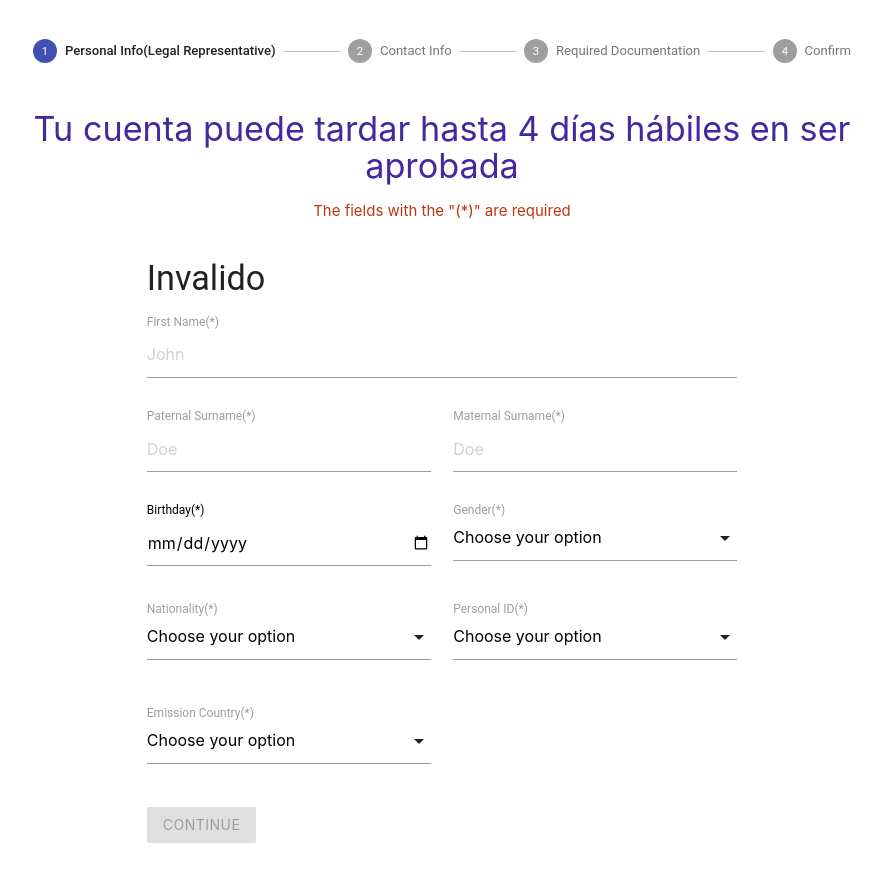
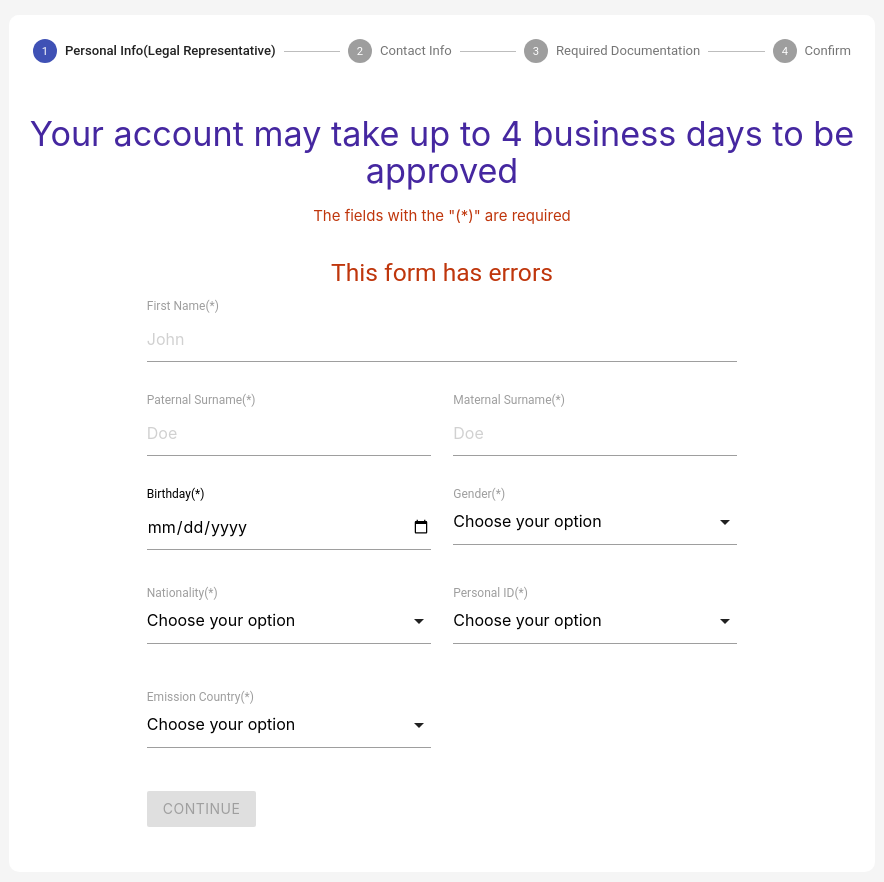
Before and after one commit to brian02oriel/materialize-step-form, a React (Create React App) app: page / in a window 1280 px wide. Shown: the top 882 px of the page, without its empty margins (198-1082 px from the left). Built offline with nearby package versions, Linux system fonts and the light colour scheme.

Commit message:
Styles changes

```diff
--- a/src/App.js
+++ b/src/App.js
@@ -7,7 +7,7 @@ import Grid from '@material-ui/core/Grid';
 class App extends Component {
   render() {
     return (
-        <div className="container">
+        <div className="container grey lighten-4">
             <Grid
             alignContent = 'center'
             alignItems = 'center'
--- /dev/null
+++ b/src/Content.css
@@ -0,0 +1,7 @@
+.contents {
+    border-style: solid;
+    border-color: #000;
+    border-width: 1px;
+    border-radius: 10px;
+    margin: 100px;
+}
--- a/src/components/Confirm.js
+++ b/src/components/Confirm.js
@@ -12,7 +12,7 @@ export default class Confirm extends Component {
     }
 
   render() {
-      const { values:{ firstName, PlastName, MlastName, birth, gender, nationality, em_country, id, id_number, direction,city, postal, country, pid_front, pid_back, presidence} } = this.props;
+      const { values:{ firstName, PlastName, MlastName, birth, gender, nationality, em_country, id, id_number, direction,city, postal, country, pid_front, pid_back, check_residence} } = this.props;
     return (
         <div className='container'>
                 <Fragment>
@@ -53,7 +53,7 @@ export default class Confirm extends Component {
                                      <span class="card-title">Required Docs</span>
                                      <strong><p><h6>Identity Check (front): </h6> {pid_front}  </p></strong>
                                      <strong><p><h6>Identity Check (back): </h6> {pid_back} </p></strong>
-                                     <strong><p><h6>Residence Check: </h6> {presidence}  </p></strong>
+                                     <strong><p><h6>Residence Check: </h6> {check_residence}  </p></strong>
 
                                 </div>
                             </div>
--- a/src/components/ContactForm.js
+++ b/src/components/ContactForm.js
@@ -41,12 +41,12 @@ export default class ContactForm extends Component {
             if(this.state.enableButton !== ''){
                 this.setState({enableButton: ''});
             }
-            return(<h4> Valido </h4>)
+            return(<h5 className="light-green-text text-darken-2 center-align"> Everything is OK</h5>)
         } else {
             if(this.state.enableButton !== 'disabled'){
                 this.setState({enableButton: 'disabled'});
             }
-            return(<h4> Invalido </h4>)
+            return(<h5 className="deep-orange-text text-darken-4 center-align"> This form has errors </h5>)
         }
     }
 
--- a/src/components/FormRequiredDocs.js
+++ b/src/components/FormRequiredDocs.js
@@ -60,12 +60,12 @@ formValid(isValid){
         if(this.state.enableButton !== ''){
             this.setState({enableButton: ''});
         }
-        return(<h4> Valido </h4>)
+        return(<h5 className="light-green-text text-darken-2 center-align"> Everything is OK</h5>)
     } else {
         if(this.state.enableButton !== 'disabled'){
             this.setState({enableButton: 'disabled'});
         }
-        return(<h4> Invalido </h4>)
+        return(<h5 className="deep-orange-text text-darken-4 center-align"> This form has errors </h5>)
     }
 }
 
@@ -107,7 +107,7 @@ formValid(isValid){
                       <div className="card-action">
                         <div className="btn deep-purple darken-3">
                             <span>Upload File</span>
-                            <input name="presidence" type="file" onChange = {handleChange('presidence')} id="presidence" value = {values.presidence}></input>
+                            <input name="check_residence" type="file" onChange = {handleChange('check_residence')} id="check_residence" value = {values.check_residence}></input>
                         </div>
                          <input type="text" className="file-path validate" required/>
                       </div>
--- a/src/components/PersonalForm.js
+++ b/src/components/PersonalForm.js
@@ -93,12 +93,12 @@ formValid(isValid){
         if(this.state.enableButton !== ''){
             this.setState({enableButton: ''});
         }
-        return(<h4> Valido </h4>)
+        return(<h5 className="light-green-text text-darken-2 center-align"> Everything is OK</h5>)
     } else {
         if(this.state.enableButton !== 'disabled'){
             this.setState({enableButton: 'disabled'});
         }
-        return(<h4> Invalido </h4>)
+        return(<h5 className="deep-orange-text text-darken-4 center-align"> This form has errors </h5>)
     }
 }
   render() {
@@ -106,8 +106,9 @@ formValid(isValid){
     return (
 
       <div className='container'>
-      <div>{this.formValid(isValid)}</div>
+        <div className="centar-align">{this.formValid(isValid)}</div>
         <Fragment>
+
             <div className='row'>
                 <div className='col s12 '>
                     <label htmlFor="first_name">First Name(*)</label>
--- a/src/components/Stepper.js
+++ b/src/components/Stepper.js
@@ -11,6 +11,8 @@ import ContactForm from './ContactForm';
 import FormRequiredDocs from './FormRequiredDocs';
 import Confirm from './Confirm'
 import Success from './Success'
+
+import '../Content.css';
 
 
 function getSteps() {
@@ -39,7 +41,7 @@ class FormStepper extends Component {
     country:'',
     pid_front: '', //third form
     pid_back:'',
-    presidence: ''
+    check_residence: ''
 
 
 
@@ -48,8 +50,8 @@ class FormStepper extends Component {
 
 // Get the steps contents
 getStepContent(step) {
-  const {firstName, PlastName, MlastName, birth, gender, nationality, em_country, id, id_number, direction,city, postal, country, pid_front, pid_back, presidence} = this.state;
-  const values = {firstName, PlastName, MlastName, birth, gender, nationality, em_country, id, id_number, direction,city, postal, country, pid_front, pid_back, presidence};
+  const {firstName, PlastName, MlastName, birth, gender, nationality, em_country, id, id_number, direction,city, postal, country, pid_front, pid_back, check_residence} = this.state;
+  const values = {firstName, PlastName, MlastName, birth, gender, nationality, em_country, id, id_number, direction,city, postal, country, pid_front, pid_back, check_residence};
   //console.log(step);
   switch (step) {
       case 0:
@@ -199,13 +201,13 @@ handleChange = input => e => {
         }
     break
 
-    case "presidence":
-    console.log("presidence", value);
+    case "check_residence":
+    console.log("check_residence", value);
      if(value){
-       this.validFields3.presidence = true;
+       this.validFields3.check_residence = true;
        this.FormValidation(3, this.validFields3);
         } else{
-          this.validFields3.presidence = false;
+          this.validFields3.check_residence = false;
           this.FormValidation(3, this.validFields3);
         }
 
@@ -239,7 +241,7 @@ validFields2 = {
 validFields3 = {
   pid_front: false,
   pid_back: false,
-  presidence: false,
+  check_residence: false,
 }
 
 //Validate all the 3 forms
@@ -409,13 +411,13 @@ handleBlur = input => e => {
 
 
   render() {
-    const {containerStyle, contentStyle} = styles;
+    const {containerStyle, stepperStyle} = styles;
     const steps = getSteps();
     const activeStep = this.state.step;
 
     return (
       <Grid style = { containerStyle}>
-        <Stepper activeStep={activeStep}>
+        <Stepper activeStep={activeStep} style={ stepperStyle }>
           {steps.map((label, index) => {
             const props = {};
             const labelProps = {};
@@ -428,8 +430,8 @@ handleBlur = input => e => {
             );
           })}
         </Stepper>
-        <div className="row" style={contentStyle}>
-        <h4 className="center-align"><span className = "deep-purple-text text-darken-3 center-align"> Tu cuenta puede tardar hasta 4 días hábiles en ser aprobada</span></h4>
+        <div className="row white">
+        <h4 className="center-align"><span className = "deep-purple-text text-darken-3 center-align"> Your account may take up to 4 business days to be approved</span></h4>
             <p className="deep-orange-text text-darken-4 center-align"> The fields with the "(*)" are required</p>
             <div className="col s12">
               <Typography >{this.getStepContent(activeStep)}</Typography>
@@ -444,8 +446,18 @@ const styles = {
   containerStyle:{
     margin: 15,
     alignContent: 'center',
-    justifyContent: 'center'
+    justifyContent: 'center',
+    background: '#ffff',
+    borderBottom: '5px solid #ffff',
+    borderRadius: '10px'
   },
+
+  stepperStyle:{
+    background: '#ffff',
+    borderBottom: '5px solid #ffff',
+    borderRadius: '10px'
+  }
+
 }
 
 export default FormStepper;
--- a/src/index.css
+++ b/src/index.css
@@ -1,14 +1,3 @@
 body {
-  margin: 0;
-  padding: 0;
-  font-family: -apple-system, BlinkMacSystemFont, "Segoe UI", "Roboto", "Oxygen",
-    "Ubuntu", "Cantarell", "Fira Sans", "Droid Sans", "Helvetica Neue",
-    sans-serif;
-  -webkit-font-smoothing: antialiased;
-  -moz-osx-font-smoothing: grayscale;
+  background-color: #f5f5f5;
 }
-
-code {
-  font-family: source-code-pro, Menlo, Monaco, Consolas, "Courier New",
-    monospace;
-}
--- a/src/index.js
+++ b/src/index.js
@@ -1,12 +1,12 @@
 import React from 'react';
 import ReactDOM from 'react-dom';
-//import './index.css';
+import './index.css';
 import App from './App';
 import 'materialize-css/dist/css/materialize.min.css';
 
 import * as serviceWorker from './serviceWorker';
 
-ReactDOM.render(<App />, document.getElementById('root'));
+ReactDOM.render(<App/>, document.getElementById('root'));
 
 // If you want your app to work offline and load faster, you can change
 // unregister() to register() below. Note this comes with some pitfalls.
```
